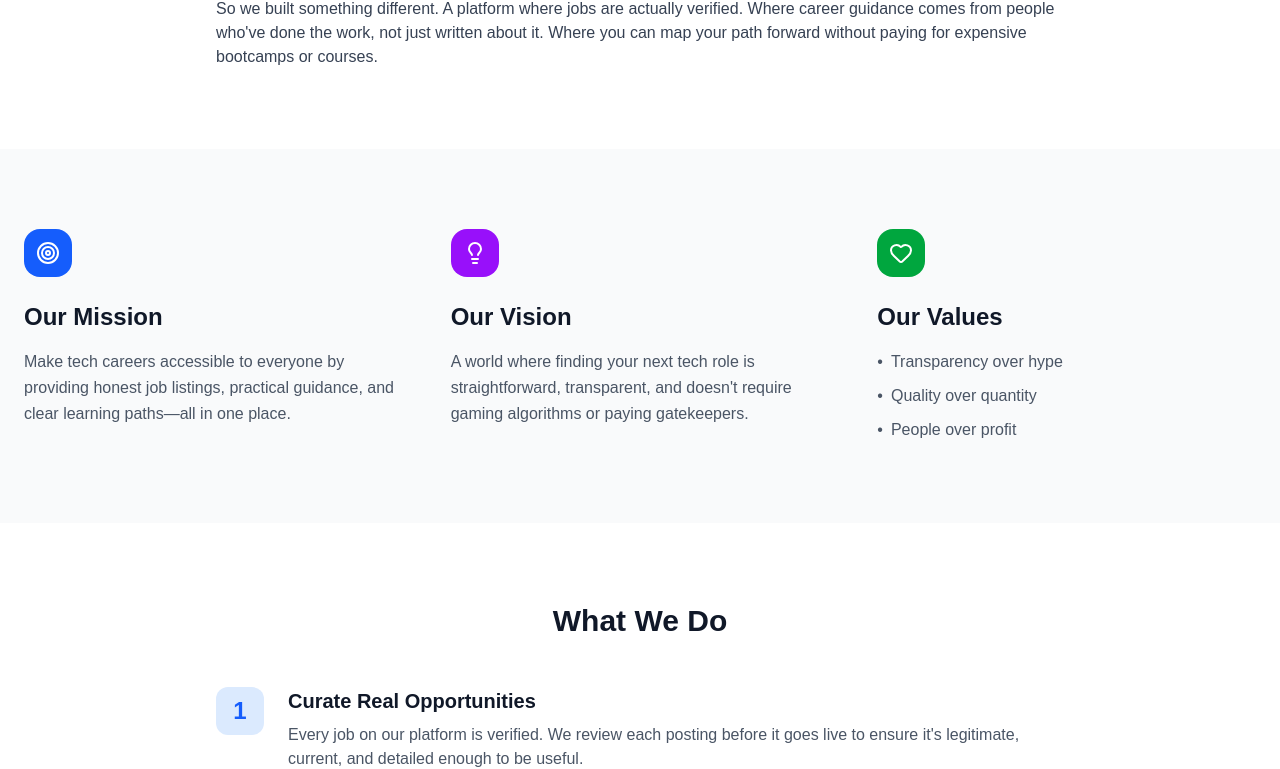
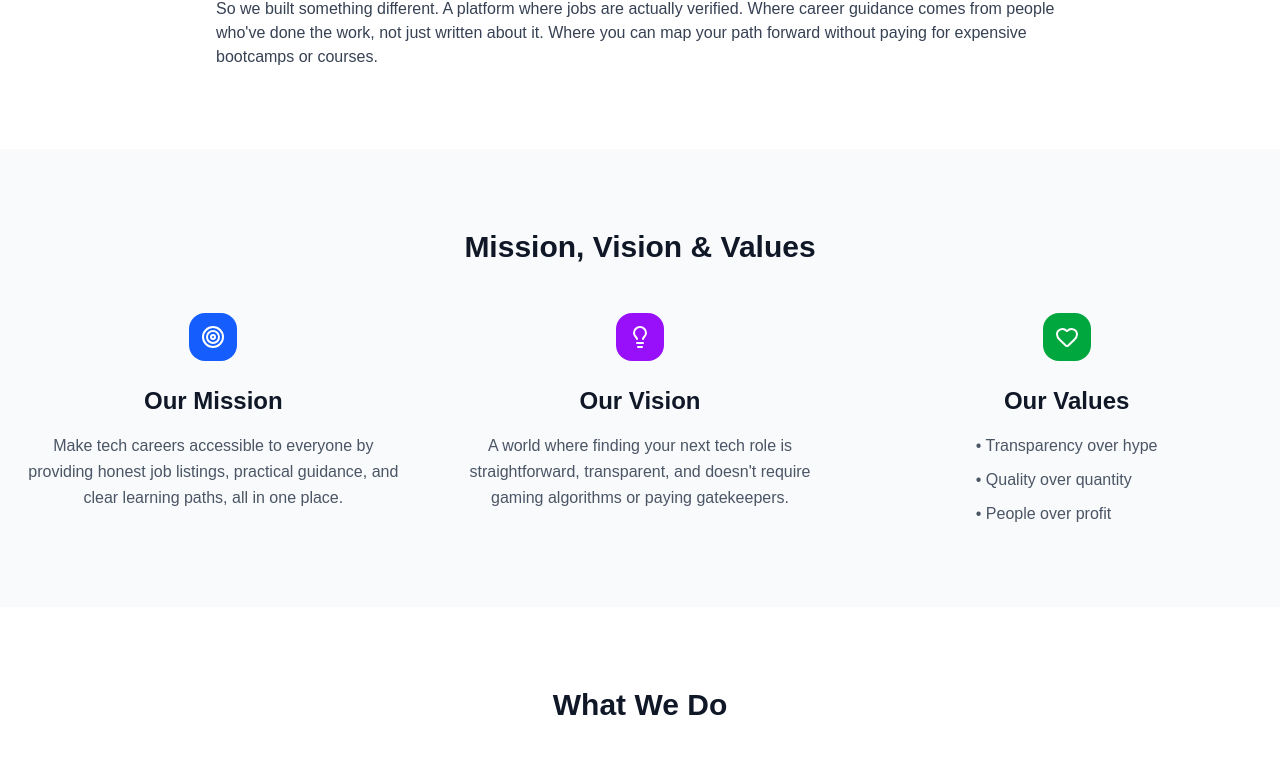
Before and after one commit to aminemaliki7/Careerpro, a Next.js app: page /about in a window 1280 px wide. Shown: the part 717-1486 px from the top of the page. Built offline with nearby package versions, Linux system fonts and the light colour scheme; no server answers.

Commit message:
bug fixed

```diff
--- a/src/app/about/page.tsx
+++ b/src/app/about/page.tsx
@@ -47,23 +47,25 @@ export default function AboutPage() {
       </section>
 
      {/* Mission, Vision, Values */}
-      <section className="py-20 bg-gray-50">
-        <div className="max-w-7xl mx-auto px-6">
-          <div className="grid md:grid-cols-3 gap-12">
+<section className="py-20 bg-gray-50 flex items-center justify-center">
+  <div className="max-w-7xl mx-auto px-6 text-center">
+    <h2 className="text-3xl font-bold text-gray-900 mb-12">Mission, Vision & Values</h2>
+
+    <div className="grid md:grid-cols-3 gap-12 justify-items-center">
       {/* Mission */}
-            <div>
-              <div className="w-12 h-12 bg-blue-600 rounded-2xl flex items-center justify-center mb-6">
+      <div className="max-w-sm">
+        <div className="w-12 h-12 bg-blue-600 rounded-2xl flex items-center justify-center mb-6 mx-auto">
           <Target className="w-6 h-6 text-white" />
         </div>
         <h3 className="text-2xl font-bold text-gray-900 mb-4">Our Mission</h3>
         <p className="text-gray-600 leading-relaxed">
-                Make tech careers accessible to everyone by providing honest job listings, practical guidance, and clear learning paths—all in one place.
+          Make tech careers accessible to everyone by providing honest job listings, practical guidance, and clear learning paths, all in one place.
         </p>
       </div>
 
       {/* Vision */}
-            <div>
-              <div className="w-12 h-12 bg-purple-600 rounded-2xl flex items-center justify-center mb-6">
+      <div className="max-w-sm">
+        <div className="w-12 h-12 bg-purple-600 rounded-2xl flex items-center justify-center mb-6 mx-auto">
           <Lightbulb className="w-6 h-6 text-white" />
         </div>
         <h3 className="text-2xl font-bold text-gray-900 mb-4">Our Vision</h3>
@@ -73,29 +75,21 @@ export default function AboutPage() {
       </div>
 
       {/* Values */}
-            <div>
-              <div className="w-12 h-12 bg-green-600 rounded-2xl flex items-center justify-center mb-6">
+      <div className="max-w-sm">
+        <div className="w-12 h-12 bg-green-600 rounded-2xl flex items-center justify-center mb-6 mx-auto">
           <Heart className="w-6 h-6 text-white" />
         </div>
         <h3 className="text-2xl font-bold text-gray-900 mb-4">Our Values</h3>
-              <ul className="text-gray-600 leading-relaxed space-y-2">
-                <li className="flex items-start">
-                  <span className="mr-2">•</span>
-                  <span>Transparency over hype</span>
-                </li>
-                <li className="flex items-start">
-                  <span className="mr-2">•</span>
-                  <span>Quality over quantity</span>
-                </li>
-                <li className="flex items-start">
-                  <span className="mr-2">•</span>
-                  <span>People over profit</span>
-                </li>
+        <ul className="text-gray-600 leading-relaxed space-y-2 text-left inline-block">
+          <li>• Transparency over hype</li>
+          <li>• Quality over quantity</li>
+          <li>• People over profit</li>
         </ul>
       </div>
     </div>
   </div>
 </section>
+
 
       {/* What We Do */}
       <section className="py-20 bg-white">
```
Lines whose indentation alone changed are shown as unchanged.
